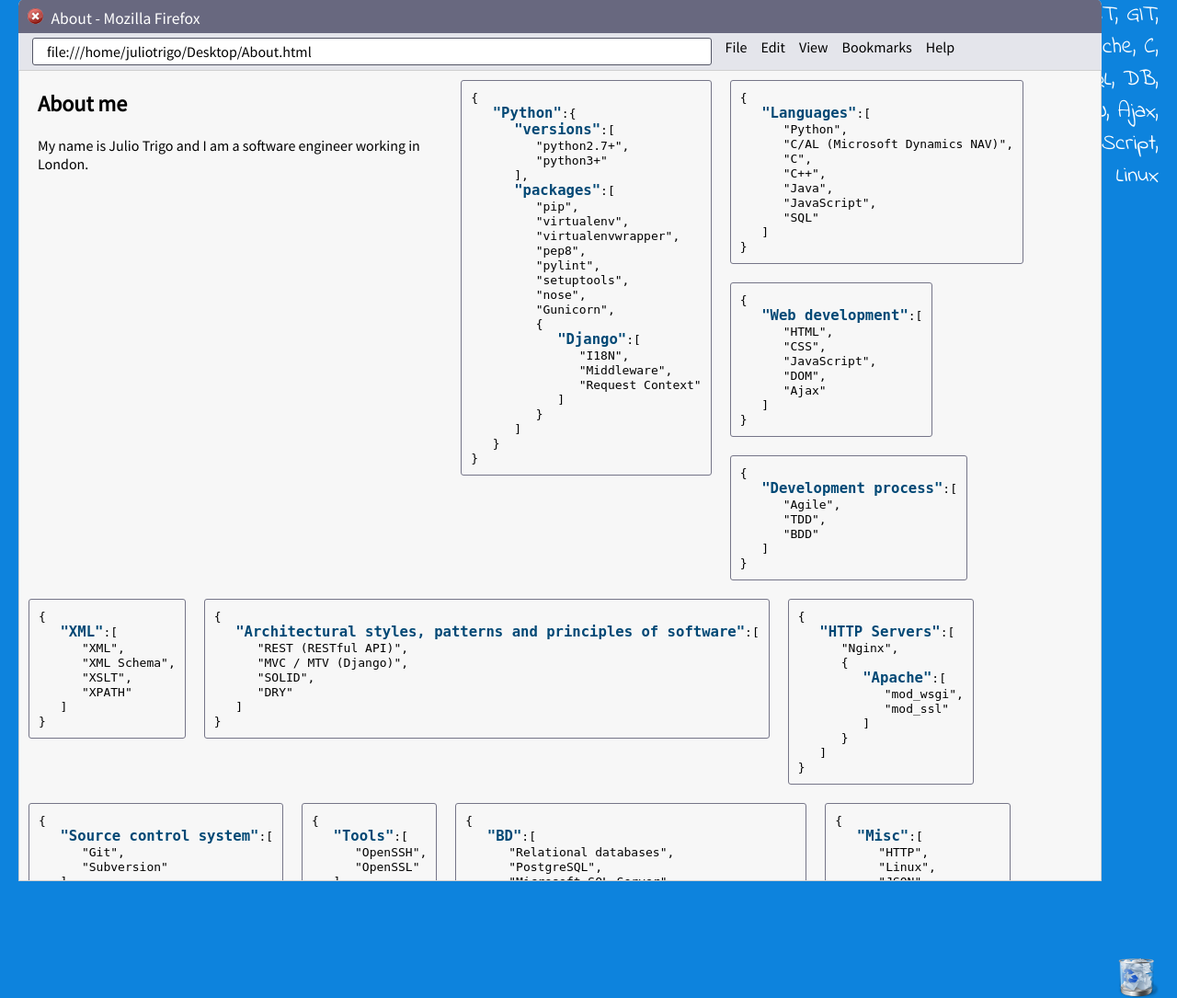
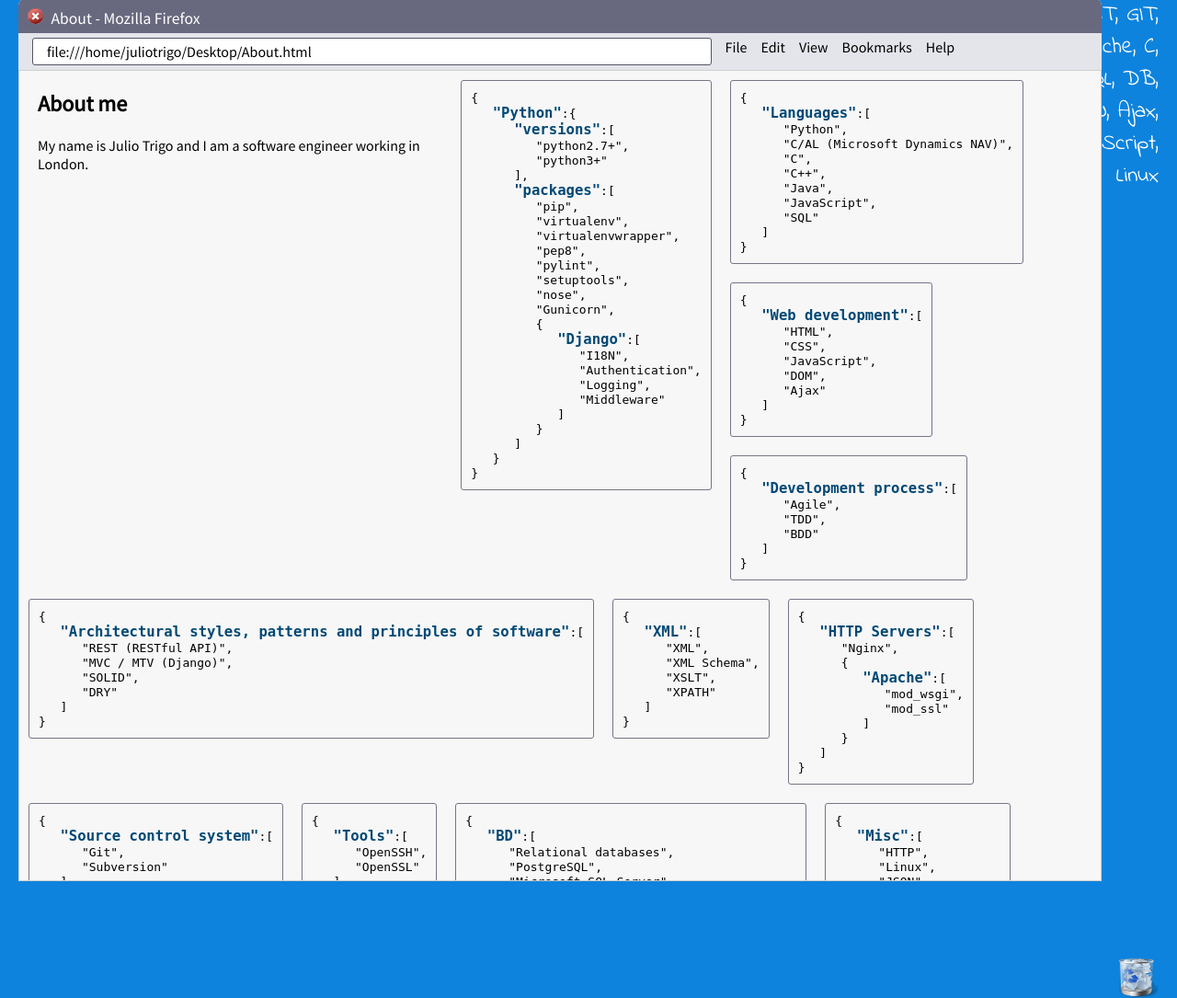
Before and after one commit to juliotrigo/juliotrigo, a Django app: page / in a window 1280 px wide, after a click on "About". Shown: the part 21-1106 px from the top of the page at 92% size. Run offline with Django 3.2, Linux system fonts and the light colour scheme; some web fonts are replaced.

Commit message:
Browser content & translation.

```diff
--- a/juliotrigo/templates/windows_about.html
+++ b/juliotrigo/templates/windows_about.html
@@ -27,8 +27,9 @@
          {
             </pre><pre class="pre-tittle">"Django"</pre><pre>:[
                "I18N",
-               "Middleware",
-               "Request Context"
+               "Authentication",
+               "Logging",
+               "Middleware"
             ]
          }
       ]
@@ -82,11 +83,11 @@
 <div class="pre-item monospace align-left">
 <pre>
 {
-   </pre><pre class="pre-tittle">"XML"</pre><pre>:[
-      "XML",
-      "XML Schema",
-      "XSLT",
-      "XPATH"
+   </pre><pre class="pre-tittle">"Architectural styles, patterns and principles of software"</pre><pre>:[
+      "REST (RESTful API)",
+      "MVC / MTV (Django)",
+      "SOLID",
+      "DRY"
    ]
 }
 </pre>
@@ -95,11 +96,11 @@
 <div class="pre-item monospace align-left">
 <pre>
 {
-   </pre><pre class="pre-tittle">"Architectural styles, patterns and principles of software"</pre><pre>:[
-      "REST (RESTful API)",
-      "MVC / MTV (Django)",
-      "SOLID",
-      "DRY"
+   </pre><pre class="pre-tittle">"XML"</pre><pre>:[
+      "XML",
+      "XML Schema",
+      "XSLT",
+      "XPATH"
    ]
 }
 </pre>
--- a/juliotrigo/templates/windows_readme.html
+++ b/juliotrigo/templates/windows_readme.html
@@ -10,7 +10,7 @@
     <br>
     <p>{% trans "Version" %}</p>
     <p>------------------</p>
-    <p>{% trans "The current version of this project is v1.0.0." %}</p>
+    <p>{% trans "The current version of this project is 1.0.0." %}</p>
     <br>
     <p>{% trans "Technologies" %}</p>
     <p>------------</p>
```
Also changed, not shown: juliotrigo/locale/es/LC_MESSAGES/django.po.
